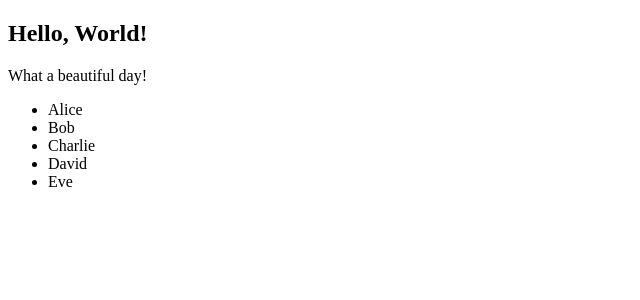
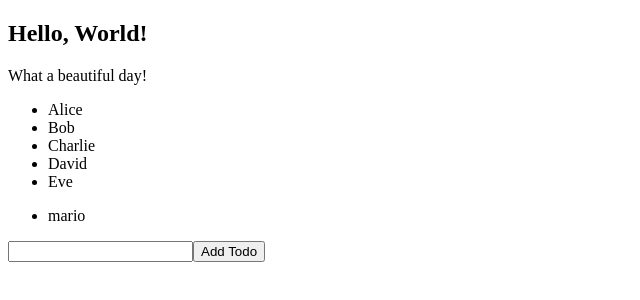
Before and after one commit to Eno-Mario/react, a React (Vite) app: page / in a window 1280 px wide. Shown: the top 300 px of the page, without its empty margins (0-640 px from the left). Built offline with nearby package versions, Linux system fonts and the light colour scheme.

Commit message:
soluzione

```diff
--- a/src/App.jsx
+++ b/src/App.jsx
@@ -12,6 +12,8 @@ import UncontrolledLogin from "./UncontrolledLogin";
 import FocusableInput from "./FocusableInput";
 import FirstMount from "./FirstMount";
 import Colors from "./Colors";
+import TodoList from "./TodoList";
+
 
 function App() {
   function handleShowCurrentTime () {
@@ -36,6 +38,7 @@ function App() {
     <div>
       <Hello />
       <Colors arr={persons}/>
+      <TodoList/>
     </div>
   );
 }
--- /dev/null
+++ b/src/TodoList.jsx
@@ -0,0 +1,27 @@
+import React from 'react'
+import { useState } from 'react'
+
+export default function TodoList() {
+    const [todos, setTodos] = useState(['mario']);
+
+    function handleAdd(event) {
+        event.preventDefault();
+
+        const formData = new FormData(event.target)
+        const newTodo = formData.get("newTodo")
+
+        if (newTodo) setTodos(t => t = [...t, newTodo])
+    }
+
+  return (
+    <div>
+        <ul>
+            {todos.map((todo, index)=> <li key={index}>{todo}</li>)}
+        </ul>
+        <form onSubmit={handleAdd}>
+            <input name='newTodo' type="text" />
+            <button>Add Todo</button>
+        </form>
+    </div>
+  )
+}
```
Also changed, not shown: 1 other file (tests, documents, lock files or other folders).
